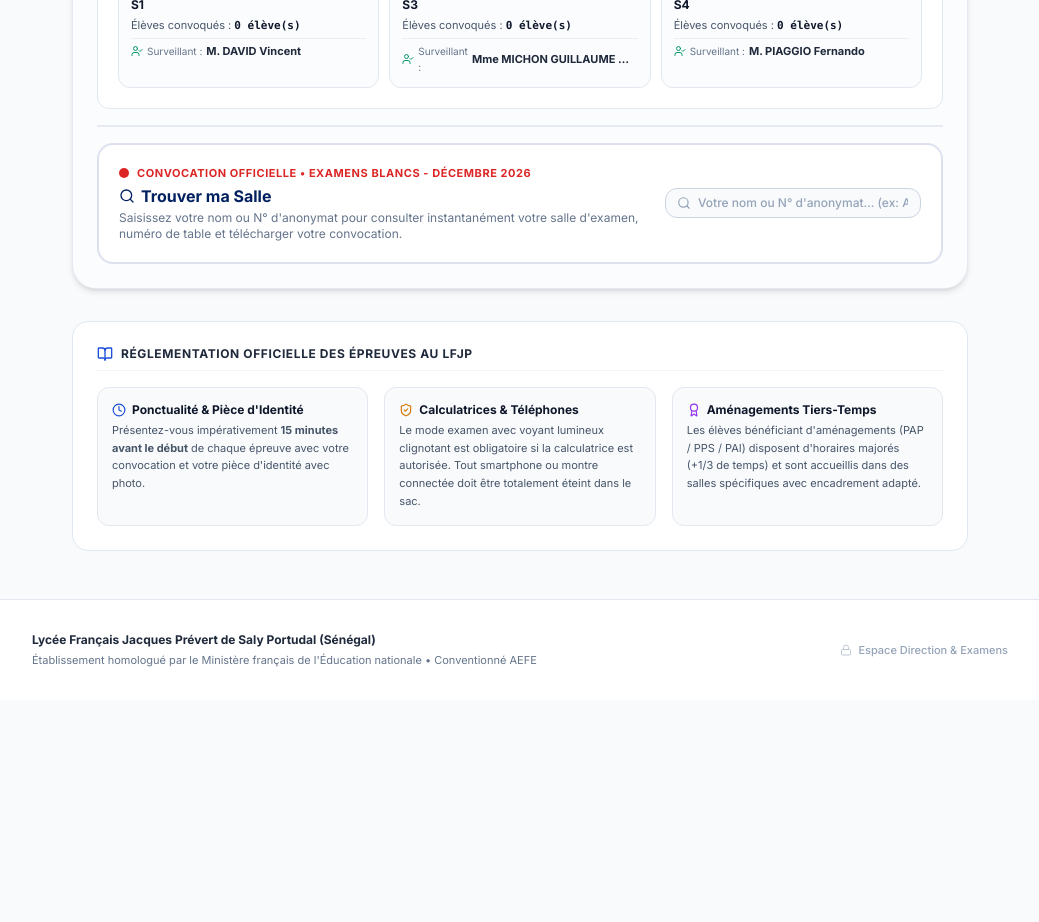
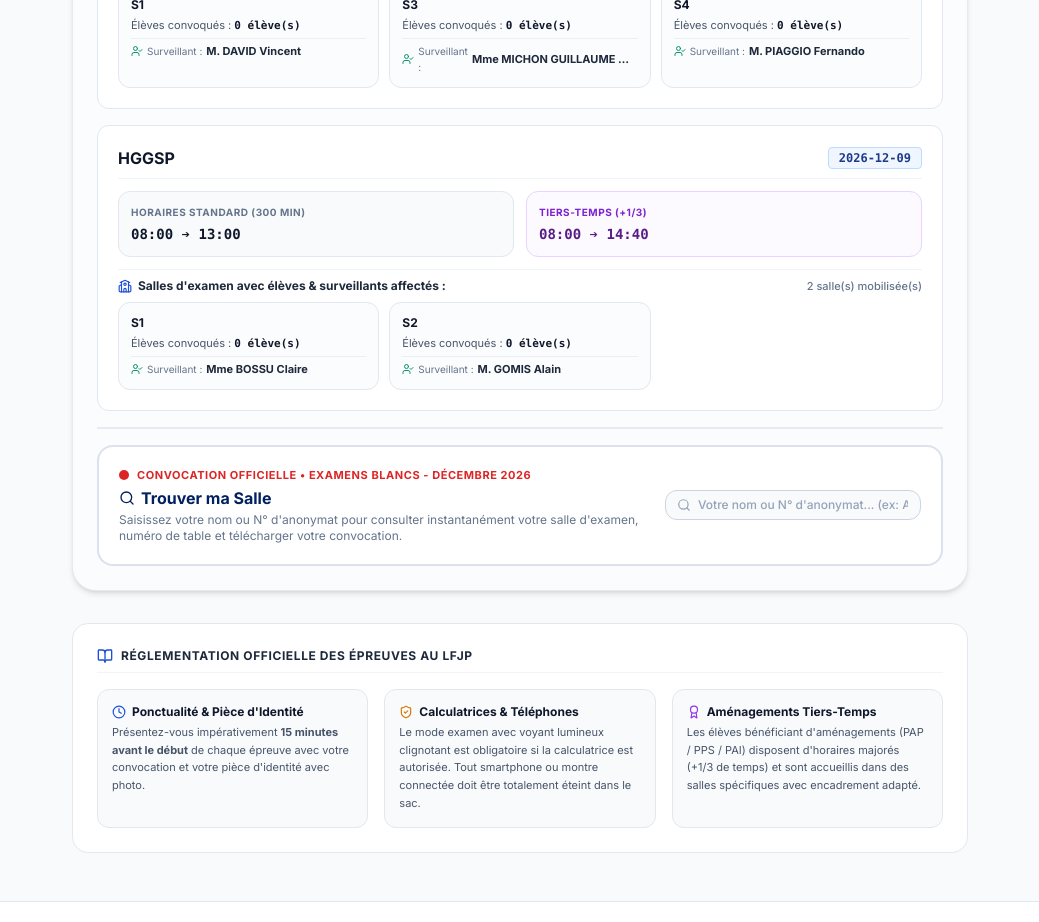
Before and after one commit to informatique-cmd/examens_blanc_lfjp, a React (Vite) app: page / in a window 1280 px wide. Shown: the part 1780-2702 px from the top of the page, without its empty margins (120-1159 px from the left). Before the commit the page ends 2480 px from the top, so only its background shows below. Built offline with nearby package versions, Linux system fonts and the light colour scheme.

Commit message:
Mise à jour par Direction / Proviseur (09/11/2026 à 09:28)

```diff
--- a/public/cms-data.json
+++ b/public/cms-data.json
@@ -1,6 +1,6 @@
 {
   "version": "1.0.0",
-  "updatedAt": "2026-11-09T09:10:54.191Z",
+  "updatedAt": "2026-11-09T09:28:43.179Z",
   "siteInfo": {
     "title": "Toute l'organisation des examens blancs centralisée pour les enseignants du LFJP",
     "subtitle": "Lycée Français Jacques Prévert de Saly • Réseau AEFE",
@@ -95,6 +95,23 @@
       ],
       "notes": "",
       "id": "slot-1794214979748"
+    },
+    {
+      "examTitle": "Examens blancs - décembre 2026",
+      "subject": "HGGSP",
+      "date": "2026-12-09",
+      "startTime": "08:00",
+      "endTime": "13:00",
+      "durationMinutes": 300,
+      "tiersTempsEndTime": "14:40",
+      "tiersTempsDurationMinutes": 400,
+      "targetLevel": "Terminale (Baccalauréat)",
+      "roomNames": [
+        "S1",
+        "S2"
+      ],
+      "notes": "",
+      "id": "slot-1794216179405"
     }
   ],
   "rooms": [
@@ -719,6 +736,76 @@
       "timeSlot": "13:00 - 16:00",
       "teacherName": "Mme DIADIO Ira",
       "mission": "Surveillant de renfort & couloir"
+    },
+    {
+      "id": "surv-custom-1794216289324-o8xz",
+      "examTitle": "Examens blancs - décembre 2026",
+      "slotId": "slot-1794216179405",
+      "roomName": "S1",
+      "date": "2026-12-09",
+      "timeSlot": "08:00 - 10:00",
+      "teacherName": "Mme BOSSU Claire",
+      "mission": "Surveillant relais (08:00 - 10:00)"
+    },
+    {
+      "id": "surv-custom-1794216327942-zlr7",
+      "examTitle": "Examens blancs - décembre 2026",
+      "slotId": "slot-1794216179405",
+      "roomName": "S1",
+      "date": "2026-12-09",
+      "timeSlot": "10:00 - 11:00",
+      "teacherName": "M. PIAGGIO Fernando",
+      "mission": "Surveillant relais (10:00 - 11:00)"
+    },
+    {
+      "id": "surv-custom-1794216356876-9xcx",
+      "examTitle": "Examens blancs - décembre 2026",
+      "slotId": "slot-1794216179405",
+      "roomName": "S1",
+      "date": "2026-12-09",
+      "timeSlot": "11:00 - 12:00",
+      "teacherName": "Mme PORTER Elizabeth",
+      "mission": "Surveillant relais (11:00 - 12:00)"
+    },
+    {
+      "id": "surv-custom-1794216393876-u4nv",
+      "examTitle": "Examens blancs - décembre 2026",
+      "slotId": "slot-1794216179405",
+      "roomName": "S2",
+      "date": "2026-12-09",
+      "timeSlot": "08:00 - 12:00",
+      "teacherName": "M. GOMIS Alain",
+      "mission": "Surveillant relais (08:00 - 12:00)"
+    },
+    {
+      "id": "surv-renfort-1794216474945-8g0p",
+      "examTitle": "Examens blancs - décembre 2026",
+      "slotId": "slot-1794216179405",
+      "roomName": "Renfort",
+      "date": "2026-12-09",
+      "timeSlot": "08:00 - 13:00",
+      "teacherName": "Mme DIADIO Ira",
+      "mission": "Surveillant de renfort & couloir"
+    },
+    {
+      "id": "surv-renfort-1794216502945-3ivk",
+      "examTitle": "Examens blancs - décembre 2026",
+      "slotId": "slot-1794216179405",
+      "roomName": "Renfort",
+      "date": "2026-12-09",
+      "timeSlot": "08:00 - 13:00",
+      "teacherName": "M. Thiaw Babacar (AED / Vie Scolaire)",
+      "mission": "Surveillant de renfort & couloir"
+    },
+    {
+      "id": "surv-custom-1794216510112-fzkj",
+      "examTitle": "Examens blancs - décembre 2026",
+      "slotId": "slot-1794216179405",
+      "roomName": "S2",
+      "date": "2026-12-09",
+      "timeSlot": "12:00 - 13:00",
+      "teacherName": "M. GOMIS Alain",
+      "mission": "Surveillant relais (12:00 - 13:00)"
     }
   ],
   "candidates": [
--- a/src/features/home/constants.ts
+++ b/src/features/home/constants.ts
@@ -1,4 +1,4 @@
-// Fichier généré automatiquement par le CMS LFJP le 09/11/2026 à 09:10:54
+// Fichier généré automatiquement par le CMS LFJP le 09/11/2026 à 09:28:43
 // Ce fichier est déployé automatiquement sur Vercel lors de chaque commit GitHub.
 
 export const HOME_PAGE_CONTENT = {
--- a/src/shared/services/default-cms-data.json
+++ b/src/shared/services/default-cms-data.json
@@ -1,6 +1,6 @@
 {
   "version": "1.0.0",
-  "updatedAt": "2026-11-09T09:10:54.191Z",
+  "updatedAt": "2026-11-09T09:28:43.179Z",
   "siteInfo": {
     "title": "Toute l'organisation des examens blancs centralisée pour les enseignants du LFJP",
     "subtitle": "Lycée Français Jacques Prévert de Saly • Réseau AEFE",
@@ -95,6 +95,23 @@
       ],
       "notes": "",
       "id": "slot-1794214979748"
+    },
+    {
+      "examTitle": "Examens blancs - décembre 2026",
+      "subject": "HGGSP",
+      "date": "2026-12-09",
+      "startTime": "08:00",
+      "endTime": "13:00",
+      "durationMinutes": 300,
+      "tiersTempsEndTime": "14:40",
+      "tiersTempsDurationMinutes": 400,
+      "targetLevel": "Terminale (Baccalauréat)",
+      "roomNames": [
+        "S1",
+        "S2"
+      ],
+      "notes": "",
+      "id": "slot-1794216179405"
     }
   ],
   "rooms": [
@@ -719,6 +736,76 @@
       "timeSlot": "13:00 - 16:00",
       "teacherName": "Mme DIADIO Ira",
       "mission": "Surveillant de renfort & couloir"
+    },
+    {
+      "id": "surv-custom-1794216289324-o8xz",
+      "examTitle": "Examens blancs - décembre 2026",
+      "slotId": "slot-1794216179405",
+      "roomName": "S1",
+      "date": "2026-12-09",
+      "timeSlot": "08:00 - 10:00",
+      "teacherName": "Mme BOSSU Claire",
+      "mission": "Surveillant relais (08:00 - 10:00)"
+    },
+    {
+      "id": "surv-custom-1794216327942-zlr7",
+      "examTitle": "Examens blancs - décembre 2026",
+      "slotId": "slot-1794216179405",
+      "roomName": "S1",
+      "date": "2026-12-09",
+      "timeSlot": "10:00 - 11:00",
+      "teacherName": "M. PIAGGIO Fernando",
+      "mission": "Surveillant relais (10:00 - 11:00)"
+    },
+    {
+      "id": "surv-custom-1794216356876-9xcx",
+      "examTitle": "Examens blancs - décembre 2026",
+      "slotId": "slot-1794216179405",
+      "roomName": "S1",
+      "date": "2026-12-09",
+      "timeSlot": "11:00 - 12:00",
+      "teacherName": "Mme PORTER Elizabeth",
+      "mission": "Surveillant relais (11:00 - 12:00)"
+    },
+    {
+      "id": "surv-custom-1794216393876-u4nv",
+      "examTitle": "Examens blancs - décembre 2026",
+      "slotId": "slot-1794216179405",
+      "roomName": "S2",
+      "date": "2026-12-09",
+      "timeSlot": "08:00 - 12:00",
+      "teacherName": "M. GOMIS Alain",
+      "mission": "Surveillant relais (08:00 - 12:00)"
+    },
+    {
+      "id": "surv-renfort-1794216474945-8g0p",
+      "examTitle": "Examens blancs - décembre 2026",
+      "slotId": "slot-1794216179405",
+      "roomName": "Renfort",
+      "date": "2026-12-09",
+      "timeSlot": "08:00 - 13:00",
+      "teacherName": "Mme DIADIO Ira",
+      "mission": "Surveillant de renfort & couloir"
+    },
+    {
+      "id": "surv-renfort-1794216502945-3ivk",
+      "examTitle": "Examens blancs - décembre 2026",
+      "slotId": "slot-1794216179405",
+      "roomName": "Renfort",
+      "date": "2026-12-09",
+      "timeSlot": "08:00 - 13:00",
+      "teacherName": "M. Thiaw Babacar (AED / Vie Scolaire)",
+      "mission": "Surveillant de renfort & couloir"
+    },
+    {
+      "id": "surv-custom-1794216510112-fzkj",
+      "examTitle": "Examens blancs - décembre 2026",
+      "slotId": "slot-1794216179405",
+      "roomName": "S2",
+      "date": "2026-12-09",
+      "timeSlot": "12:00 - 13:00",
+      "teacherName": "M. GOMIS Alain",
+      "mission": "Surveillant relais (12:00 - 13:00)"
     }
   ],
   "candidates": [
```
